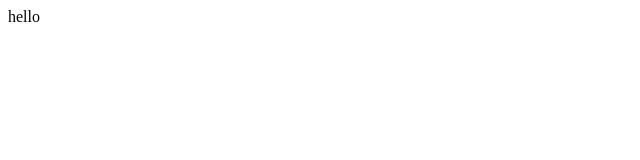
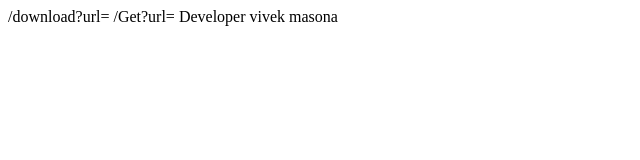
Before and after one commit to Vivekmasona/dl2, a website: page static/index.html in a window 1280 px wide. Shown: the whole page, without its empty margins (0-640 px from the left). Drawn offline with Linux system fonts and the light colour scheme.

Commit message:
Update index.html

```diff
--- a/static/index.html
+++ b/static/index.html
@@ -7,6 +7,8 @@
     <title>Document</title>
   </head>
   <body>
-    hello
+    /download?url=
+     /Get?url=
+Developer vivek masona
   </body>
 </html>
```
